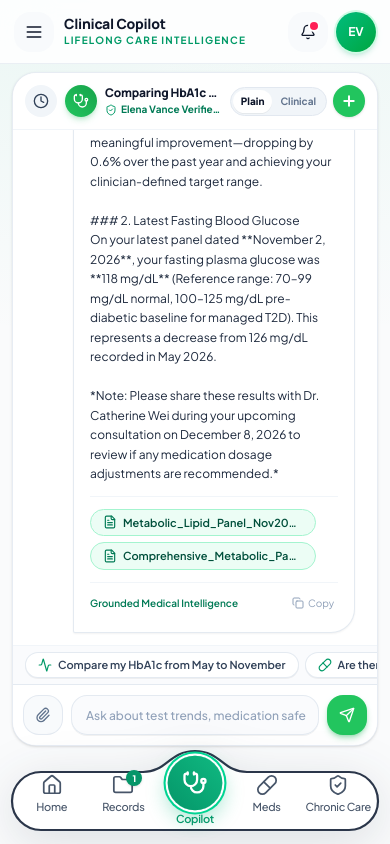
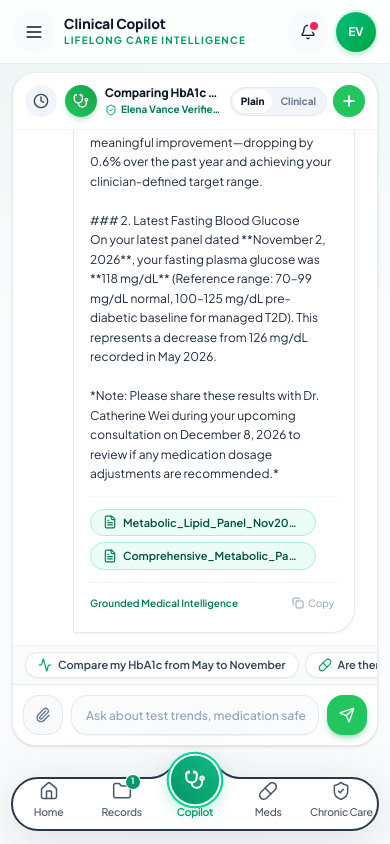
Before and after one commit to Naim-006/ChronicAi, a Next.js app: page /assistant in a window 390 px wide. Built offline with nearby package versions, Linux system fonts and the light colour scheme.

Commit message:
fix(ui): align tab baseline, fix icon padding and center dome framing

```diff
--- a/src/components/layout/MobileTabBar.tsx
+++ b/src/components/layout/MobileTabBar.tsx
@@ -21,7 +21,7 @@ export function MobileTabBar() {
     if (!containerRef.current) return;
     const updateWidth = () => {
       if (containerRef.current) {
-        const w = containerRef.current.offsetWidth;
+        const w = containerRef.current.clientWidth;
         if (w > 0) setWidth(w);
       }
     };
@@ -64,21 +64,21 @@ export function MobileTabBar() {
     },
   ];
 
-  // Exact geometric parameters matching reference image
-  const H = 84;
+  // Precise geometry matching reference image
+  const H = 78;
   const topBaseline = 24;
-  const bottom = 82;
-  const capRadius = (bottom - topBaseline) / 2; // 29px rounded stadium ends
+  const bottom = 76;
+  const capRadius = (bottom - topBaseline) / 2; // 26px rounded stadium pill ends
   const cx = width / 2;
-  const domeHalf = 52; // smooth bell curve spread
-  const domePeakY = 3; // rounded peak apex
+  const domeHalf = 44; // width of dome from center
+  const domePeakY = 2; // apex of center dome
 
-  // Continuous smooth SVG path with horizontal tangents at baseline and dome peak
+  // Smooth C1-continuous SVG path with horizontal tangents
   const svgPath = `
     M ${capRadius}, ${topBaseline}
     L ${cx - domeHalf}, ${topBaseline}
-    C ${cx - 28}, ${topBaseline} ${cx - 26}, ${domePeakY} ${cx}, ${domePeakY}
-    C ${cx + 26}, ${domePeakY} ${cx + 28}, ${topBaseline} ${cx + domeHalf}, ${topBaseline}
+    C ${cx - 24}, ${topBaseline} ${cx - 22}, ${domePeakY} ${cx}, ${domePeakY}
+    C ${cx + 22}, ${domePeakY} ${cx + 24}, ${topBaseline} ${cx + domeHalf}, ${topBaseline}
     L ${width - capRadius}, ${topBaseline}
     A ${capRadius} ${capRadius} 0 0 1 ${width - capRadius}, ${bottom}
     L ${capRadius}, ${bottom}
@@ -87,15 +87,15 @@ export function MobileTabBar() {
   `.replace(/\s+/g, " ").trim();
 
   return (
-    <nav className="fixed bottom-3 left-0 right-0 z-50 mx-auto w-full max-w-[420px] px-3 pointer-events-none lg:hidden">
+    <nav className="fixed bottom-3 left-0 right-0 z-50 mx-auto w-full max-w-[410px] px-3 pointer-events-none lg:hidden">
       <div
         ref={containerRef}
-        className="pointer-events-auto relative w-full h-[84px] select-none"
+        className="pointer-events-auto relative w-full h-[78px] select-none"
       >
         {/* Custom SVG Background with Continuous Dark Navy Border & Center Dome */}
         <svg
           className="absolute inset-0 w-full h-full pointer-events-none overflow-visible drop-shadow-[0_10px_25px_rgba(30,41,59,0.14)]"
-          width={width}
+          width="100%"
           height={H}
           viewBox={`0 0 ${width} ${H}`}
           fill="none"
@@ -104,15 +104,15 @@ export function MobileTabBar() {
           <path
             d={svgPath}
             fill="#ffffff"
-            stroke="#2b364a"
-            strokeWidth="2.2"
+            stroke="#2B364A"
+            strokeWidth="2"
             strokeLinejoin="round"
             strokeLinecap="round"
           />
         </svg>
 
-        {/* 5 Tab Navigation Items */}
-        <div className="relative z-10 grid grid-cols-5 h-full items-center px-1">
+        {/* 5 Tab Navigation Items in strict aligned columns */}
+        <div className="relative z-10 grid grid-cols-5 h-full w-full">
           {tabs.map((tab) => {
             const isActive =
               (tab.matchExact && pathname === tab.href) ||
@@ -135,60 +135,55 @@ export function MobileTabBar() {
                   <Link
                     href={tab.href!}
                     aria-label="Chronic AI Copilot"
-                    className="group -mt-5 flex flex-col items-center justify-center transition-transform active:scale-95"
+                    className="flex flex-col items-center justify-center group active:scale-95 transition-transform"
                   >
                     <div
                       className={cn(
-                        "flex h-[52px] w-[52px] items-center justify-center rounded-full bg-gradient-to-tr from-[#059669] to-[#10b981] text-white shadow-[0_8px_20px_rgba(16,185,129,0.4)] transition-all",
+                        "flex h-[46px] w-[46px] items-center justify-center rounded-full bg-gradient-to-tr from-[#059669] to-[#10b981] text-white shadow-[0_6px_16px_rgba(16,185,129,0.38)] transition-all mb-1",
                         isActive
-                          ? "ring-2 ring-emerald-400 ring-offset-2 ring-offset-white scale-105"
+                          ? "ring-2 ring-emerald-400 ring-offset-2 scale-105"
                           : "group-hover:scale-105"
                       )}
                     >
-                      <Icon className="h-6 w-6 stroke-[2.2] text-white" />
+                      <Icon className="h-5 w-5 stroke-[2.3] text-white" />
                     </div>
                     <span
                       className={cn(
-                        "mt-1 text-[11px] font-medium leading-none tracking-tight",
-                        isActive ? "text-[#059669] font-semibold" : "text-[#475569]"
+                        "text-[10.5px] leading-none tracking-tight",
+                        isActive ? "font-semibold text-[#059669]" : "font-medium text-[#475569]"
                       )}
                     >
                       Copilot
                     </span>
+                    <span className="mt-1 h-[3px] w-3.5 rounded-full bg-transparent" />
                   </Link>
                 </div>
               );
             }
 
             // Normal Tab (Home, Records, Meds, Chronic Care)
-            // Positioned inside the baseline body (topBaseline = 24 to bottom = 82)
             return (
               <div
                 key={tab.name}
-                className="flex flex-col items-center justify-center h-full pt-[22px] pb-[6px]"
+                className="flex flex-col items-center justify-end h-full pb-2"
               >
                 <Link
                   href={tab.href!}
-                  className={cn(
-                    "relative flex flex-col items-center justify-center w-full transition-all group",
-                    isActive
-                      ? "text-[#059669]"
-                      : "text-[#475569] hover:text-[#1e293b]"
-                  )}
+                  className="flex flex-col items-center justify-center w-full group active:scale-95 transition-transform"
                 >
-                  <div className="relative flex items-center justify-center">
+                  <div className="h-[24px] flex items-center justify-center relative mb-1">
                     <Icon
                       className={cn(
-                        "h-[22px] w-[22px] transition-transform",
+                        "h-5 w-5 transition-transform",
                         isActive
                           ? "stroke-[2.2] text-[#059669] scale-105"
-                          : "stroke-[1.9] text-[#475569] group-hover:scale-105"
+                          : "stroke-[1.8] text-[#475569] group-hover:scale-105"
                       )}
                     />
 
                     {/* Notification badge on Records */}
                     {tab.badge && (
-                      <span className="absolute -top-1 -right-2 flex h-[16px] min-w-[16px] items-center justify-center rounded-full bg-[#059669] px-1 text-[9px] font-extrabold text-white shadow-sm ring-1.5 ring-white">
+                      <span className="absolute -top-1 -right-2 flex h-3.5 min-w-[14px] items-center justify-center rounded-full bg-[#059669] px-0.5 text-[8.5px] font-bold text-white shadow-sm ring-1 ring-white">
                         {tab.badge}
                       </span>
                     )}
@@ -196,19 +191,20 @@ export function MobileTabBar() {
 
                   <span
                     className={cn(
-                      "mt-1 text-[11px] leading-tight text-center tracking-tight",
+                      "text-[10.5px] leading-none tracking-tight text-center whitespace-nowrap",
                       isActive ? "font-semibold text-[#059669]" : "font-medium text-[#475569]"
                     )}
                   >
                     {tab.name}
                   </span>
 
-                  {/* Active Indicator Bar (rounded pill like in screenshot) */}
-                  {isActive ? (
-                    <span className="mt-1 h-[3.5px] w-4 rounded-full bg-[#059669]" />
-                  ) : (
-                    <span className="mt-1 h-[3.5px] w-4 rounded-full bg-transparent" />
-                  )}
+                  {/* Active Indicator Bar */}
+                  <span
+                    className={cn(
+                      "mt-1 h-[3px] w-3.5 rounded-full transition-colors",
+                      isActive ? "bg-[#059669]" : "bg-transparent"
+                    )}
+                  />
                 </Link>
               </div>
             );
```
